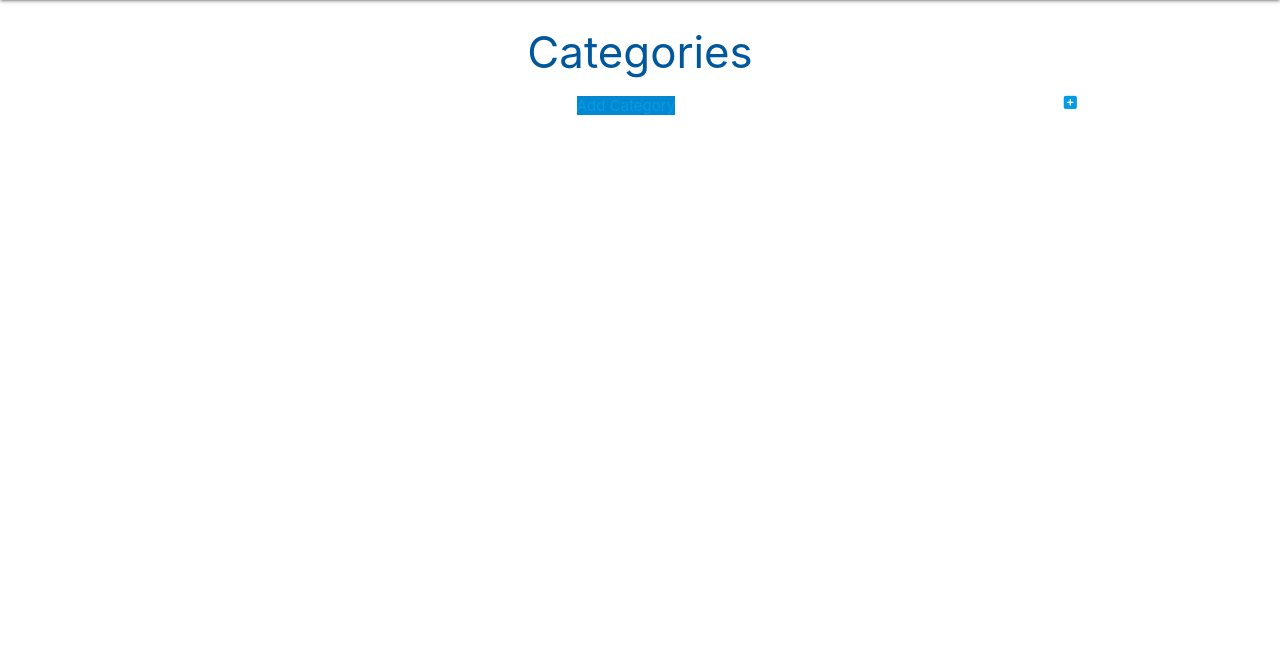
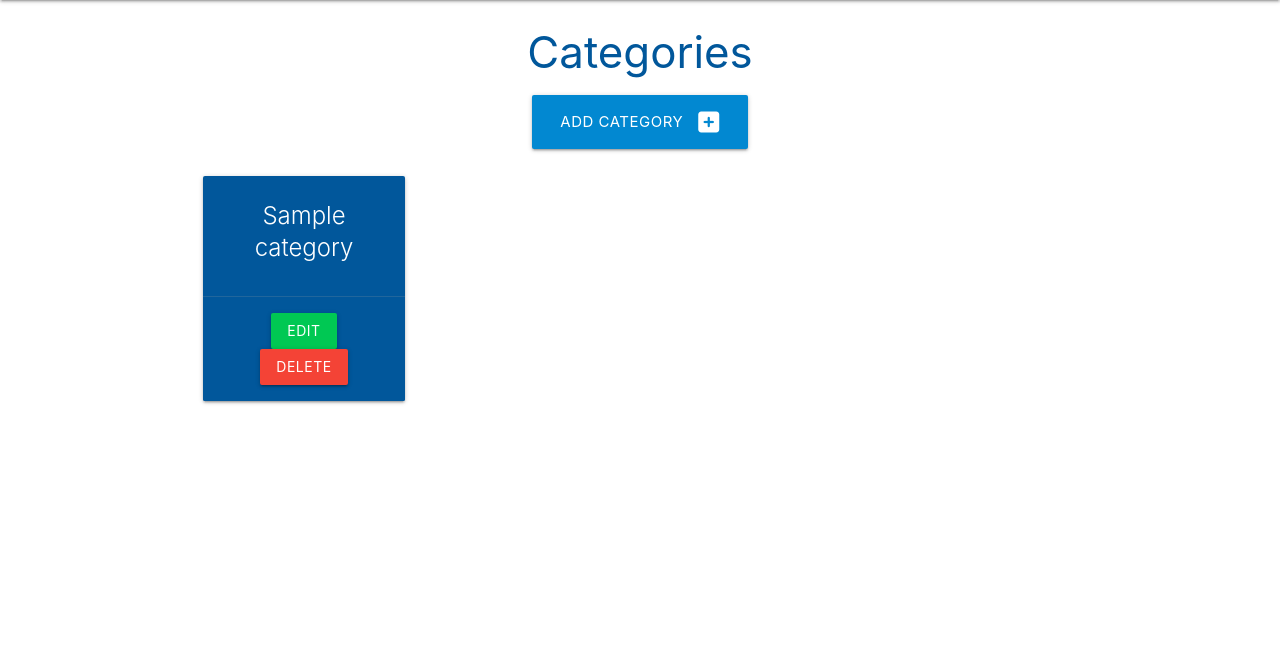
Before and after one commit to alanjameschapman/task_manager, a Flask app: page /categories in a window 1280 px wide. Shown: the part 64-720 px from the top of the page. Run offline with Flask 3, Linux system fonts and the light colour scheme; tables that the repository leaves empty hold one stand-in row (values such as "Sample post").

Commit message:
Add categories to categories.html

```diff
--- a/taskmanager/routes.py
+++ b/taskmanager/routes.py
@@ -10,7 +10,8 @@ def home():
 
 @app.route("/categories")
 def categories():
-    return render_template("categories.html")
+    categories = list(Category.query.order_by(Category.category_name).all())
+    return render_template("categories.html", categories=categories)
 
 
 @app.route("/add_category", methods=["GET", "POST"])
--- a/taskmanager/templates/categories.html
+++ b/taskmanager/templates/categories.html
@@ -5,10 +5,26 @@
 
 <div class="row">
     <div class="col s12 center-align">
-        <a href=" {{ url_for('add_category') }}" class="btn-lrg light-blue darken-2">
+        <a href="{{ url_for('add_category') }}" class="btn-large light-blue darken-2">
             Add Category <i class="fas fa-plus-square right"></i>
         </a>
     </div>
 </div>
 
+<div class="row">
+    {% for category in categories %}
+    <div class="col s12 m6 l3">
+        <div class="card light-blue darken-4 center-align">
+            <div class="card-content white-text">
+                <span class="card-title">{{ category.category_name }}</span>
+            </div>
+            <div class="card-action">
+                <a href="#" class="btn green accent-4">Edit</a>
+                <a href="#" class="btn red">Delete</a>
+            </div>
+        </div>
+    </div>
+    {% endfor %}
+</div>
+
 {% endblock %}
```
